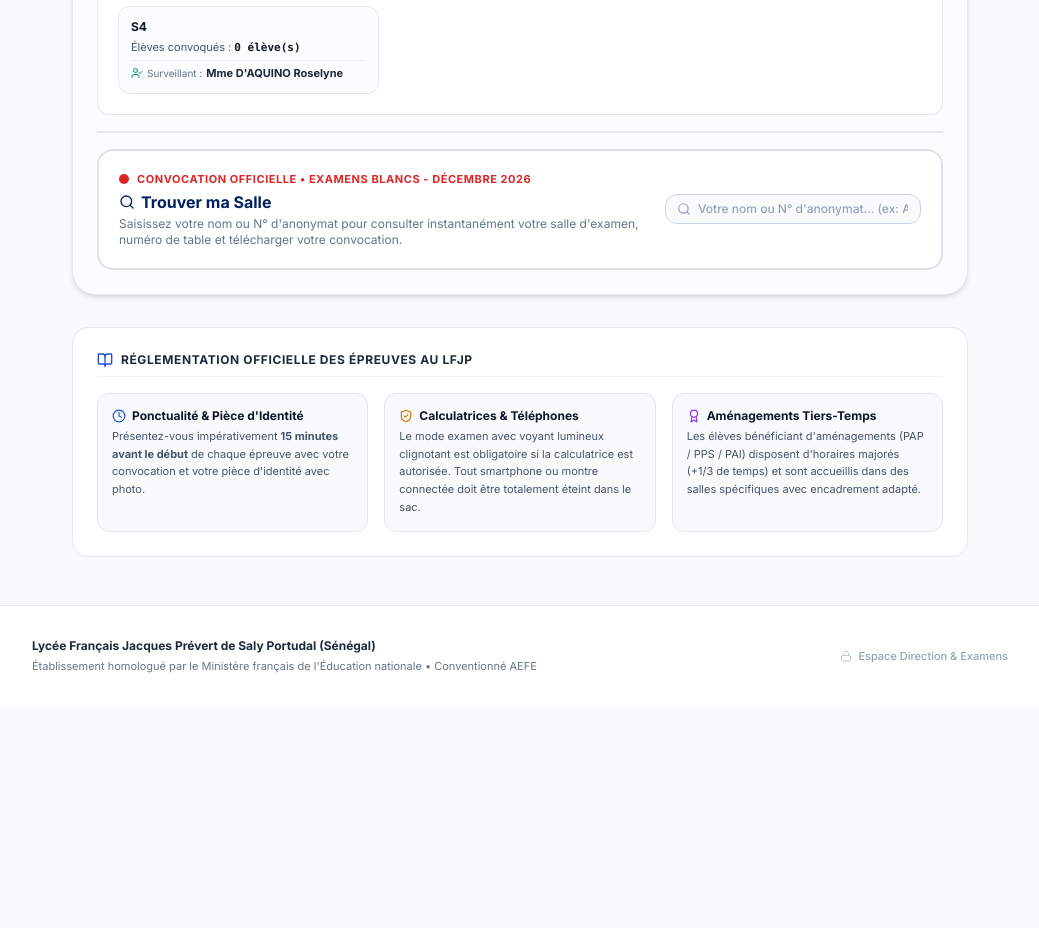
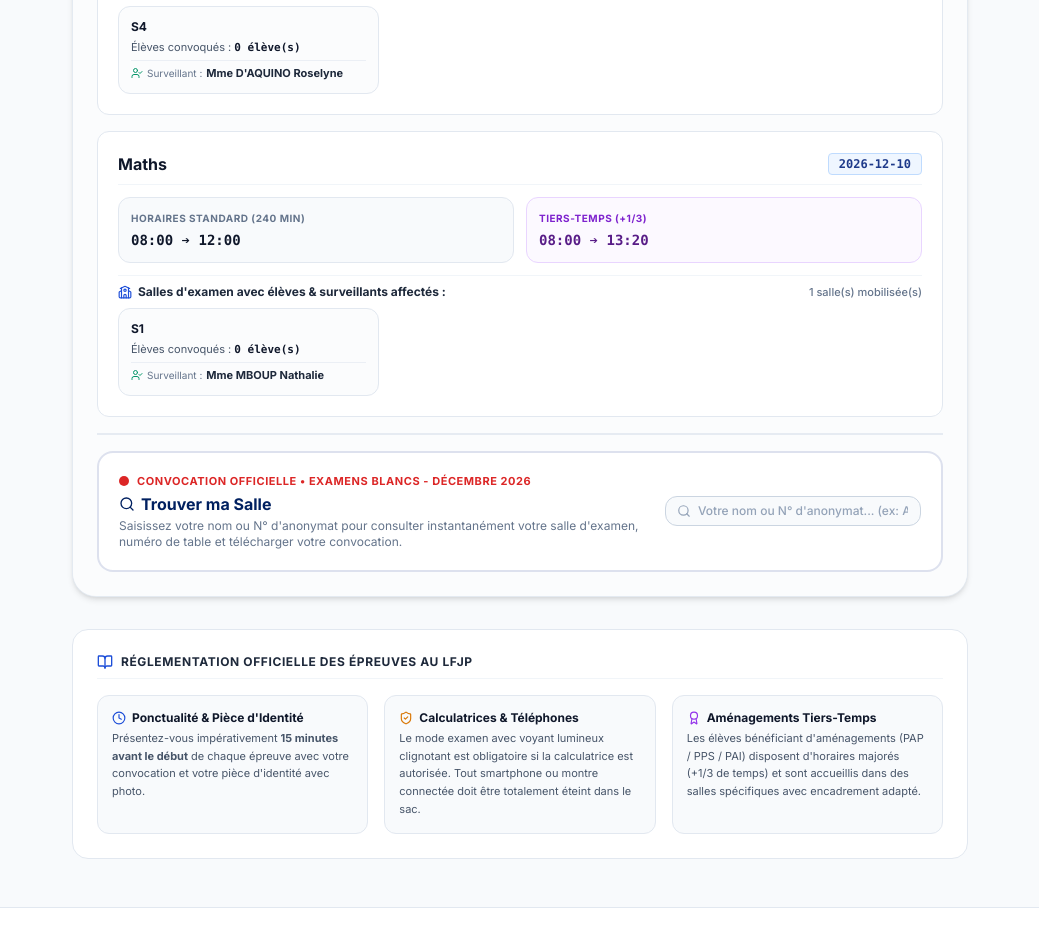
Before and after one commit to informatique-cmd/examens_blanc_lfjp, a React (Vite) app: page / in a window 1280 px wide. Shown: the part 2680-3608 px from the top of the page, without its empty margins (120-1159 px from the left). Before the commit the page ends 3386 px from the top, so only its background shows below. Built offline with nearby package versions, Linux system fonts and the light colour scheme.

Commit message:
Mise à jour par Direction / Proviseur (09/11/2026 à 09:39)

```diff
--- a/public/cms-data.json
+++ b/public/cms-data.json
@@ -1,6 +1,6 @@
 {
   "version": "1.0.0",
-  "updatedAt": "2026-11-09T09:35:53.088Z",
+  "updatedAt": "2026-11-09T09:39:54.759Z",
   "siteInfo": {
     "title": "Toute l'organisation des examens blancs centralisée pour les enseignants du LFJP",
     "subtitle": "Lycée Français Jacques Prévert de Saly • Réseau AEFE",
@@ -144,6 +144,22 @@
       ],
       "notes": "",
       "id": "slot-1794216903837"
+    },
+    {
+      "examTitle": "Examens blancs - décembre 2026",
+      "subject": "Maths",
+      "date": "2026-12-10",
+      "startTime": "08:00",
+      "endTime": "12:00",
+      "durationMinutes": 240,
+      "tiersTempsEndTime": "13:20",
+      "tiersTempsDurationMinutes": 320,
+      "targetLevel": "Terminale (Baccalauréat)",
+      "roomNames": [
+        "S1"
+      ],
+      "notes": "",
+      "id": "slot-1794217095840"
     }
   ],
   "rooms": [
@@ -858,6 +874,36 @@
       "timeSlot": "08:00 - 12:00",
       "teacherName": "Mme D'AQUINO Roselyne",
       "mission": "Surveillant titulaire (plein créneau)"
+    },
+    {
+      "id": "surv-full-1794217117841-xhaq",
+      "examTitle": "Examens blancs - décembre 2026",
+      "slotId": "slot-1794217095840",
+      "roomName": "S1",
+      "date": "2026-12-10",
+      "timeSlot": "08:00 - 12:00",
+      "teacherName": "Mme MBOUP Nathalie",
+      "mission": "Surveillant titulaire (plein créneau)"
+    },
+    {
+      "id": "surv-renfort-1794217166142-1z0r",
+      "examTitle": "Examens blancs - décembre 2026",
+      "slotId": "slot-1794217095840",
+      "roomName": "Renfort",
+      "date": "2026-12-10",
+      "timeSlot": "08:00 - 12:00",
+      "teacherName": "Mme Mbengue Dior (AED / Vie Scolaire)",
+      "mission": "Surveillant de renfort & couloir"
+    },
+    {
+      "id": "surv-renfort-1794217184376-qqv5",
+      "examTitle": "Examens blancs - décembre 2026",
+      "slotId": "slot-1794217095840",
+      "roomName": "Renfort",
+      "date": "2026-12-10",
+      "timeSlot": "08:00 - 12:00",
+      "teacherName": "Mme D'AQUINO Roselyne",
+      "mission": "Surveillant de renfort & couloir"
     }
   ],
   "candidates": [
--- a/src/features/home/constants.ts
+++ b/src/features/home/constants.ts
@@ -1,4 +1,4 @@
-// Fichier généré automatiquement par le CMS LFJP le 09/11/2026 à 09:35:53
+// Fichier généré automatiquement par le CMS LFJP le 09/11/2026 à 09:39:54
 // Ce fichier est déployé automatiquement sur Vercel lors de chaque commit GitHub.
 
 export const HOME_PAGE_CONTENT = {
--- a/src/shared/services/default-cms-data.json
+++ b/src/shared/services/default-cms-data.json
@@ -1,6 +1,6 @@
 {
   "version": "1.0.0",
-  "updatedAt": "2026-11-09T09:35:53.088Z",
+  "updatedAt": "2026-11-09T09:39:54.759Z",
   "siteInfo": {
     "title": "Toute l'organisation des examens blancs centralisée pour les enseignants du LFJP",
     "subtitle": "Lycée Français Jacques Prévert de Saly • Réseau AEFE",
@@ -144,6 +144,22 @@
       ],
       "notes": "",
       "id": "slot-1794216903837"
+    },
+    {
+      "examTitle": "Examens blancs - décembre 2026",
+      "subject": "Maths",
+      "date": "2026-12-10",
+      "startTime": "08:00",
+      "endTime": "12:00",
+      "durationMinutes": 240,
+      "tiersTempsEndTime": "13:20",
+      "tiersTempsDurationMinutes": 320,
+      "targetLevel": "Terminale (Baccalauréat)",
+      "roomNames": [
+        "S1"
+      ],
+      "notes": "",
+      "id": "slot-1794217095840"
     }
   ],
   "rooms": [
@@ -858,6 +874,36 @@
       "timeSlot": "08:00 - 12:00",
       "teacherName": "Mme D'AQUINO Roselyne",
       "mission": "Surveillant titulaire (plein créneau)"
+    },
+    {
+      "id": "surv-full-1794217117841-xhaq",
+      "examTitle": "Examens blancs - décembre 2026",
+      "slotId": "slot-1794217095840",
+      "roomName": "S1",
+      "date": "2026-12-10",
+      "timeSlot": "08:00 - 12:00",
+      "teacherName": "Mme MBOUP Nathalie",
+      "mission": "Surveillant titulaire (plein créneau)"
+    },
+    {
+      "id": "surv-renfort-1794217166142-1z0r",
+      "examTitle": "Examens blancs - décembre 2026",
+      "slotId": "slot-1794217095840",
+      "roomName": "Renfort",
+      "date": "2026-12-10",
+      "timeSlot": "08:00 - 12:00",
+      "teacherName": "Mme Mbengue Dior (AED / Vie Scolaire)",
+      "mission": "Surveillant de renfort & couloir"
+    },
+    {
+      "id": "surv-renfort-1794217184376-qqv5",
+      "examTitle": "Examens blancs - décembre 2026",
+      "slotId": "slot-1794217095840",
+      "roomName": "Renfort",
+      "date": "2026-12-10",
+      "timeSlot": "08:00 - 12:00",
+      "teacherName": "Mme D'AQUINO Roselyne",
+      "mission": "Surveillant de renfort & couloir"
     }
   ],
   "candidates": [
```
